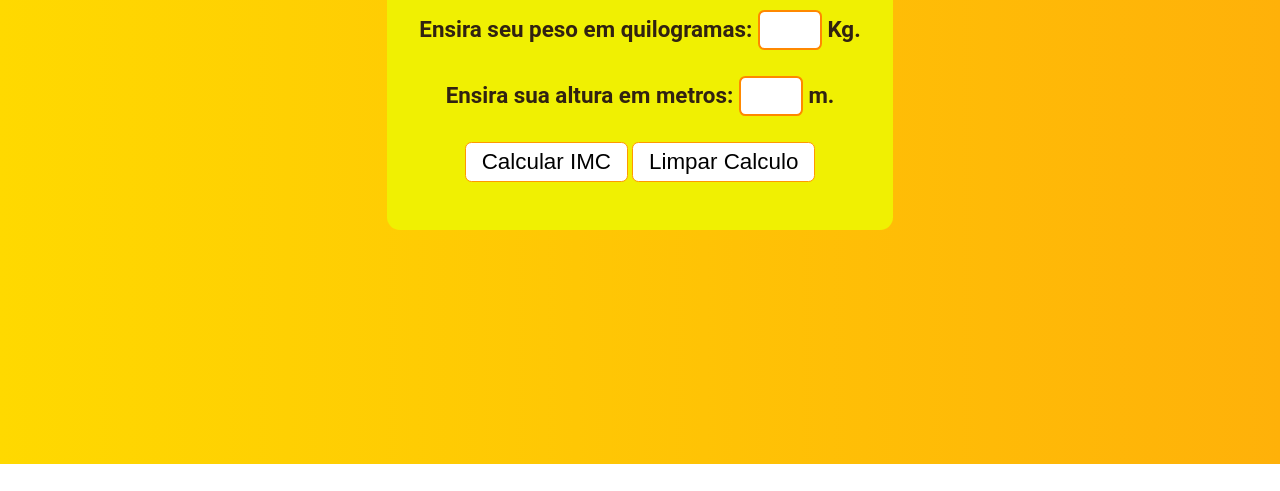
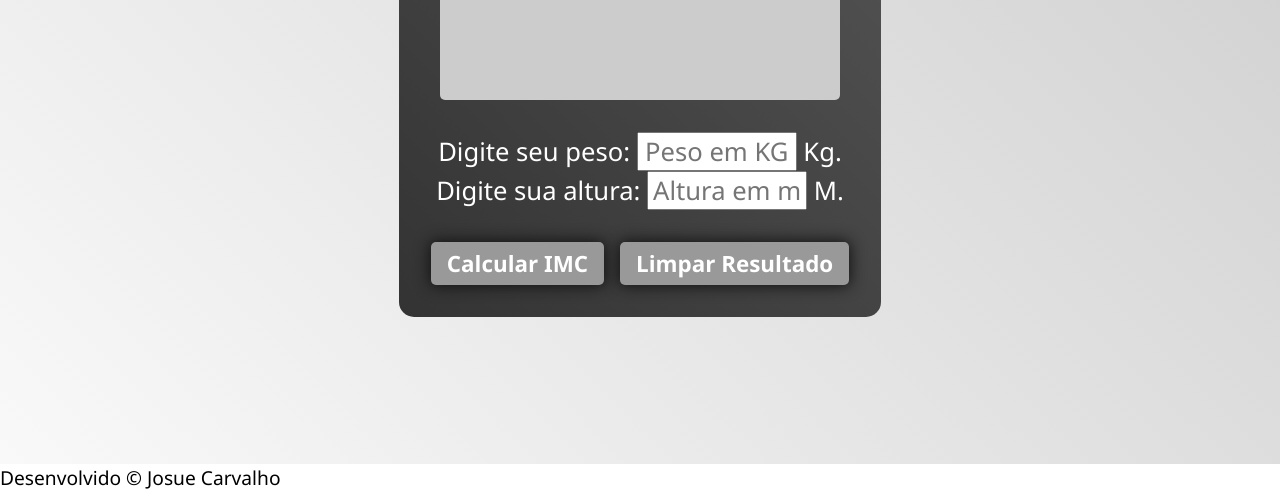
Before and after one commit to Josuerx12/calculadoraimc, a plain HTML site: page index.html in a window 1280 px wide. Shown: the part 336-827 px from the top of the page. Before the commit the page ends 800 px from the top, so only its background shows below. Drawn offline with Linux system fonts and the light colour scheme.

Commit message:
calculadora

```diff
--- a/index.html
+++ b/index.html
@@ -10,24 +10,28 @@
 </head>
 <body>
     <div class="calculadora">
-        <h1>Calculador do IMC</h1>
-        <div class="peso">
-            <span>Ensira seu peso em quilogramas: </span>
-            <input type="text" maxlength="4" name="peso" id="peso">
-            <span>Kg.</span>
-        </div>
-        <div class="altura">
-            <span>Ensira sua altura em metros: </span>
-            <input type="text" maxlength="4" name="altura" id="altura">
-            <span>m.</span>
-        </div>
-        <div class="resultado">
-            <div>
-                <button id="calcular" type="submit" onclick="calcular()">Calcular IMC</button>
-                <button id="limparcalculo" type="submit" onclick="limparCalculo()">Limpar Calculo</button>
+        <div class="calculadora-container">
+            <h1>Calculadora IMC</h1>
+            <div class="display">
+                <p id="resultado-valor">
+
+                </p>
+                <p id="resultado">
+
+                </p>
             </div>
-            <div class="resposta"></div>
+            <div class="inputs">
+                <span>Digite seu peso: <input id="peso" type="text" placeholder="Peso em KG"> Kg.</span>
+                <span>Digite sua altura: <input id="altura" type="text" placeholder="Altura em m"> M.</span>
+            </div>
+            <div class="buttons">
+                <button type="submit" onclick="calcular()" >Calcular IMC</button>
+                <button type="submit" onclick="limpar()">Limpar Resultado</button>
+            </div>
         </div>
     </div>
+    <footer>
+        Desenvolvido &copy; Josue Carvalho
+    </footer>
 </body>
 </html>
--- a/script.js
+++ b/script.js
@@ -1,52 +1,43 @@
 function calcular() {
-    const peso = document.getElementById('peso').value;
-    const altura = document.getElementById('altura').value;
-    const imc = parseFloat(peso.replace(',', '.')) / Math.pow(parseFloat(altura.replace(',', '.')),2);
-    const res = document.querySelector('.resposta');
-    const p1 = document.createElement('p');
-    const p2 = document.createElement('p');
+    const displayValor = document.getElementById('resultado-valor')
+    const displayResultado = document.getElementById('resultado')
+    const peso = document.getElementById('peso').value
+    const altura = document.getElementById('altura').value
+    const pesoValor = parseFloat(peso.replace(',', '.'))
+    const alturaValor = parseFloat(altura.replace(',', '.'))
 
-    if (peso <= 0 || altura <= 0 || peso.length == 0 || altura.length == 0) {
-        window.alert('Error: Insira peso e altura maior que zero!')
-    } else if (imc < 18.5) {
-        p1.innerHTML = `Seu imc foi de ${imc.toFixed(1)}`
-        p2.innerHTML = `Você está muito abaixo do peso ideal!`
-        p1.setAttribute('class', 'resultado');
-        p2.setAttribute('class', 'resultado');
-        res.appendChild(p1);
-        res.appendChild(p2);
+    const imc = pesoValor / Math.pow(alturaValor, 2)
+
+    if (peso <= 0 && altura <= 0) {
+        window.alert('Error: Peso e altura deve ser maior que zero.')
+        e.preventDefault()
+    }
+
+    if (imc <= 18.5) {
+        displayValor.innerText = `Seu calculo do IMC foi de: ${imc.toFixed(2)}`
+        displayResultado.innerText = `Você está abaixo do peso normal!`
     } else if (imc >= 18.5 && imc <= 24.9) {
-        p1.innerHTML = `Seu imc foi de ${imc.toFixed(1)}`
-        p2.innerHTML = `Você está no seu peso ideal!`
-        p1.setAttribute('class', 'resultado');
-        p2.setAttribute('class', 'resultado');
-        res.appendChild(p1);
-        res.appendChild(p2);
-    } else if (imc >= 25 && imc <= 29.9) {
-        p1.innerHTML = `Seu imc foi de ${imc.toFixed(1)}`
-        p2.innerHTML = `Você está com obesidade de grau 1!`
-        p1.setAttribute('class', 'resultado');
-        p2.setAttribute('class', 'resultado');
-        res.appendChild(p1);
-        res.appendChild(p2);
-    } else if (imc >= 30 && imc <= 39.9) {
-        p1.innerHTML = `Seu imc foi de ${imc.toFixed(1)}`
-        p2.innerHTML = `Você está com obesidade de grau 2!`
-        p1.setAttribute('class', 'resultado');
-        p2.setAttribute('class', 'resultado');
-        res.appendChild(p1);
-        res.appendChild(p2);
+        displayValor.innerText = `Seu calculo do IMC foi de: ${imc.toFixed(2)}`
+        displayResultado.innerText = `Você está com o peso normal!`
+    } else if (imc >= 25 && imc <= 29) {
+        displayValor.innerText = `Seu calculo do IMC foi de: ${imc.toFixed(2)}`
+        displayResultado.innerText = `Você está com Excesso de peso!`
+    } else if (imc >= 30 && imc <= 34.9) {
+        displayValor.innerText = `Seu calculo do IMC foi de: ${imc.toFixed(2)}`
+        displayResultado.innerText = `Você está com obesidade de grau 1!`
+    } else if (imc >= 35 && imc <= 39.9){
+        displayValor.innerText = `Seu calculo do IMC foi de: ${imc.toFixed(2)}`
+        displayResultado.innerText = `Você está com obesidade de grau 2!`
     } else {
-        p1.innerHTML = `Seu imc foi de ${imc.toFixed(1)}`
-        p2.innerHTML = `Você está com obesidade de grau 3!`
-        p1.setAttribute('class','resultado');
-        p2.setAttribute('class','resultado');
-        res.appendChild(p1);
-        res.appendChild(p2);
+        displayValor.innerText = `Seu calculo do IMC foi de: ${imc.toFixed(2)}`
+        displayResultado.innerText = `Você está com obesidade de grau 3!`
     }
 }
 
-function limparCalculo() {
-    const res = document.querySelector('.resposta');
-    res.innerHTML = '';
+function limpar () {
+    const displayValor = document.getElementById('resultado-valor')
+    const displayResultado = document.getElementById('resultado')
+
+    displayResultado.innerText = ''
+    displayValor.innerText = ''
 }
--- a/styles.css
+++ b/styles.css
@@ -1,99 +1,118 @@
 * {
+    margin: 0;
     padding: 0;
-    margin: 0;
-    outline: none !important;
     box-sizing: border-box;
+    font-family:'Segoe UI', Tahoma, Geneva, Verdana, sans-serif;
+    outline: none;
 }
 
 body {
-    font-family: 'Roboto', sans-serif;
-    background: linear-gradient(90deg, rgb(255, 217, 0), rgb(255,177,9));
+    font-size: 1.2rem;
+    overflow-x: hidden;
+}
+
+.calculadora {
+    display: flex;
+    flex-direction: column;
+    text-align: center;
+    justify-content: center;
+    align-items: center;
     min-height: 100vh;
+    background: linear-gradient(45deg, #f9f9f9, #ccc);
+}
+
+.calculadora-container {
+    background: linear-gradient(45deg,  #333 0%,  #444 50%,  #555 100%);
+    color: #fff;
+    padding: 2rem;
+    border-radius: 15px;
     display: flex;
     flex-direction: column;
     justify-content: center;
     align-items: center;
+    margin: 0 1rem;
+    gap: 2rem;
 }
 
-.calculadora {
-    padding: 2rem;
-    border-radius: .8rem;
-    background: rgb(240, 240, 2);
-    display: flex;
-    flex-direction: column;
-    justify-content: center;
-    align-items: center;
-    gap: 1.6rem;
+.calculadora-container h1 {
+    font-size: 3rem;
+    color: #ccc;
+    cursor: default;
 }
 
-.calculadora h1{
-   font-size: 3rem;
-   font-family: Arial, Helvetica, sans-serif;
-   font-weight: 800;
-   background: linear-gradient(90deg, rgba(82, 90, 13, 0.918), rgb(255, 136, 0));
-   -webkit-text-fill-color: transparent;
-   -webkit-background-clip: text;
-   cursor: default;
-}
-
-.peso, span, input {
-    font-size: 1.4rem;
-    color: #312211;
-    font-weight: 600;
-    border-radius: .4rem;
-}
-
-#peso,#altura {
-    border: 2px solid #ff8800;
-    width: 4rem;
-    height: 2.5rem;
-    text-align: center;
-}
-
-.altura, span, input {
-    font-size: 1.4rem;
-    border-radius: .4rem;
-}
-
-.resultado {
+.display {
+    width: 25rem;
+    height: 10rem;
+    border-radius: 5px;
+    gap: 1rem;
+    color: #111;
+    font-size: 1.3rem;
+    font-weight: bold;
+    background: #ccc;
     display: flex;
     flex-direction: column;
     align-items: center;
     justify-content: center;
-    gap: 1rem;
 }
 
-#calcular, #limparcalculo {
-    padding: .4rem 1rem;
-    font-size: 1.4rem;
-    border-radius: .4rem;
-    border: 1px solid #ff9900;
-    background: #fff;
-    cursor: pointer;
+.inputs {
+    display: flex;
+    flex-direction: column;
+    align-items: center;
+    justify-content: center;
+    font-size: 1.6rem;
 }
 
-#limparcalculo:hover {
-    animation: zoomAnimation 1s infinite;
-    color: #ff9900;
-    text-decoration: underline;
-    box-shadow: 1px 1px 15px 5px #fbfb;
+.inputs input {
+    width: 10rem;
+    font-size: 1.6rem;
+    text-align: center;
+
 }
 
-#calcular:hover{
-    animation: zoomAnimation 1s infinite;
-    color: #ff9900;
-    text-decoration: underline;
-    box-shadow: 1px 1px 15px 5px #fbfb;
+.buttons {
+    display: flex;
+    flex-wrap: wrap;
+    text-align: center;
+    align-items: center;
+    gap: 1rem;
+    justify-content: center;
 }
 
-@keyframes zoomAnimation {
+.buttons button {
+    cursor: pointer;
+    padding: .4rem 1rem;
+    font-weight: 600;
+    border: none;
+    background: #999;
+    border-radius: 5px;
+    font-size: 1.4rem;
+    color: #fff;
+    box-shadow: 0px 0px 15px 1px #111;
+}
+
+.buttons button:hover {
+    animation: ZoomBtn .6s infinite;
+}
+
+.buttons button:active {
+    color: #111;
+}
+
+@keyframes ZoomBtn {
     0% {
-        transform: scale(1);
+        scale: 1;
     }
     50% {
-        transform: scale(0.95);
+        scale: 0.9;
     }
-    100%{
-        transform: scale(1);
+    100% {
+        scale: 1;
     }
 }
+
+@media (max-width: 850px) {
+    html {
+        font-size: 62.5%;
+    }
+}
```
